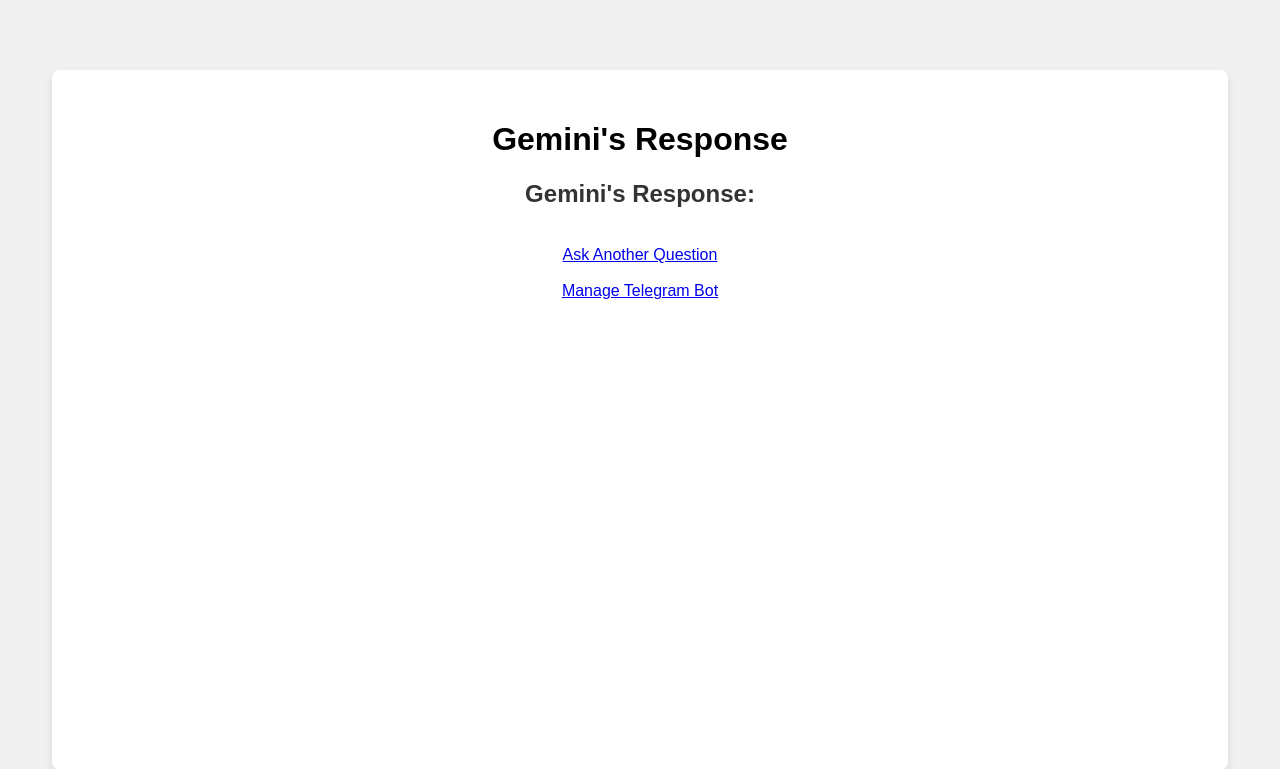
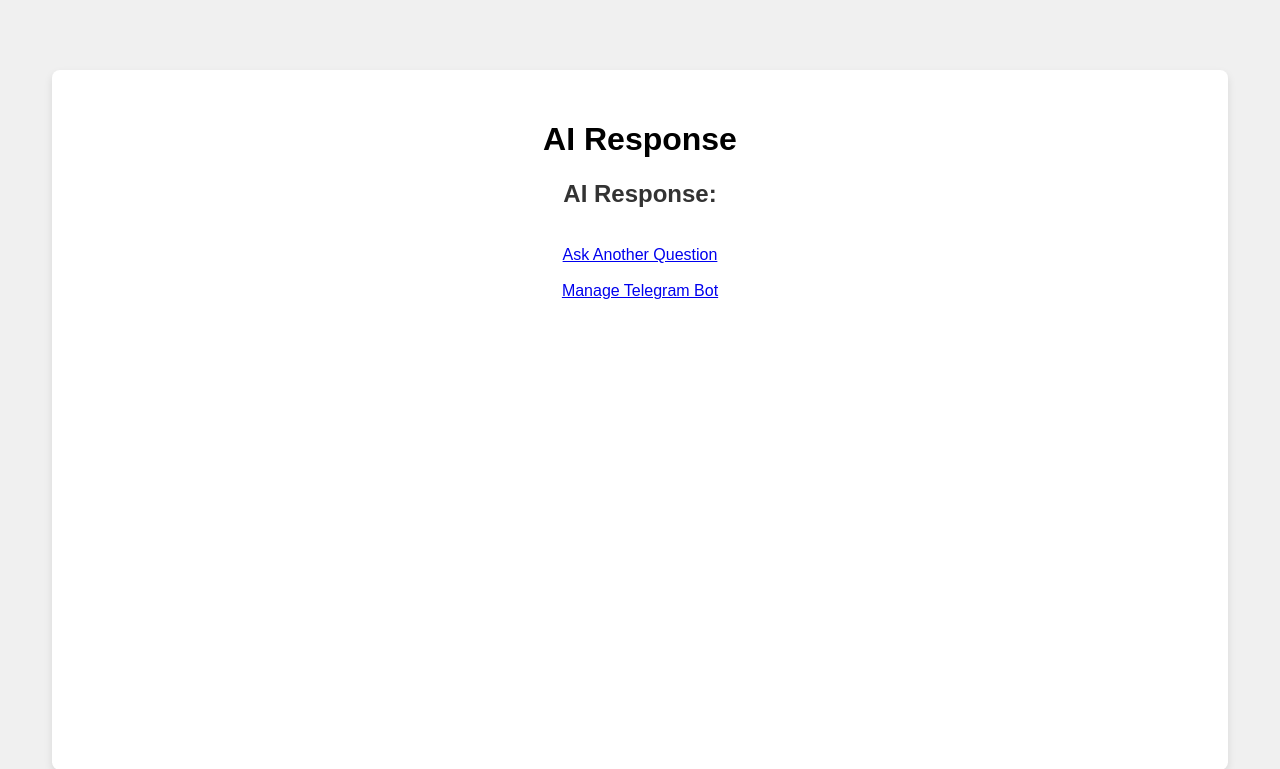
Before and after one commit to syaq1603/telegram-gemini-capstone-assistant, a Python web app: template templates/gemini_reply.html in a window 1280 px wide. Shown: the top 769 px of the page. Run offline with Jinja, Linux system fonts and the light colour scheme; the template is opened without the code that fills it, so the values that code supplies are empty.

Commit message:
with opeanai

```diff
--- a/templates/gemini_reply.html
+++ b/templates/gemini_reply.html
@@ -3,12 +3,12 @@
 <head>
     <meta charset="UTF-8">
     <meta name="viewport" content="width=device-width, initial-scale=1.0">
-    <title>Gemini Financial Assistant - Response</title>
+    <title>Financial Assistant - Response</title>
     <link rel="stylesheet" href="{{ url_for('static', filename='styles.css') }}">
 </head>
 <body>
     <div class="container">
-        <h1>Gemini's Response</h1>
+        <h1>AI Response</h1>
 
         <div class="content">
             <!-- Display the extracted document content if any -->
@@ -18,17 +18,17 @@
             {% endif %}
 
             <!-- Display the AI-generated financial response -->
-            <h2>Gemini's Response:</h2>
+            <h2>AI Response:</h2>
             <p>{{ r }}</p>
         </div>
 
         <br>
         <!-- Link to go back to ask another question or upload a document -->
-        <a href="/gemini">Ask Another Question</a>
+        <a href="{{ url_for('home') }}">Ask Another Question</a>
 
         <br><br>
         <!-- Link to manage the Telegram bot -->
-        <a href="/telegram_page">Manage Telegram Bot</a>
+        <a href="{{ url_for('telegram_page') }}">Manage Telegram Bot</a>
     </div>
 </body>
 </html>
```
